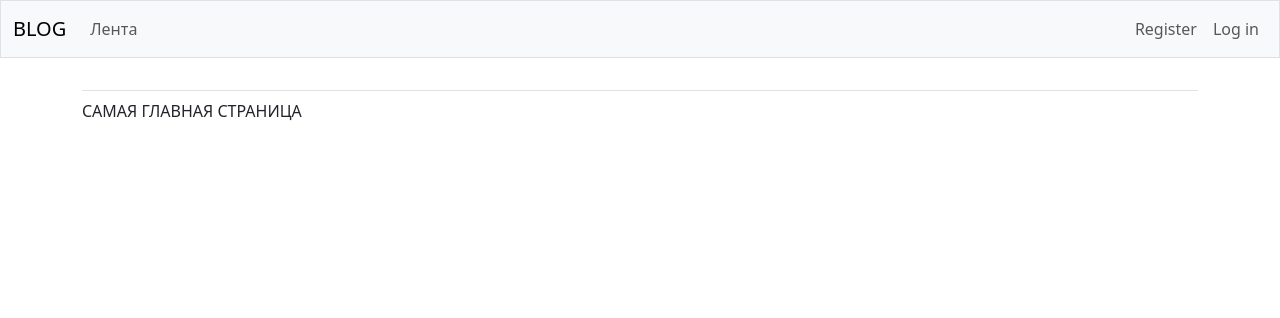
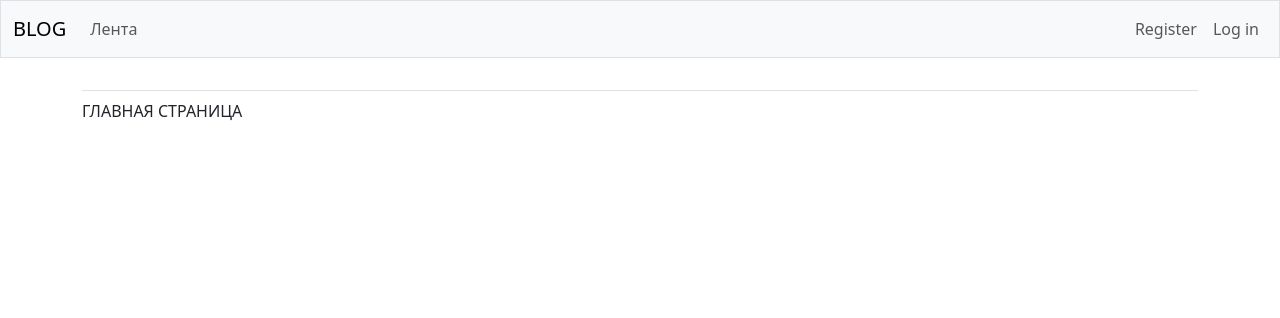
Before and after one commit to Good05Will/blog, a Django app: page / in a window 1280 px wide. Shown: the top 318 px of the page. Run offline with Django 5.2, Linux system fonts and the light colour scheme; some libraries are stand-ins or nearby versions.

Commit message:
BLOG 1.2

```diff
--- a/blogs/templates/blogs/index.html
+++ b/blogs/templates/blogs/index.html
@@ -1,5 +1,5 @@
 {% extends "blogs/base.html" %}
 
 {% block content %}
-  <p>САМАЯ ГЛАВНАЯ СТРАНИЦА</p>
+  <p>ГЛАВНАЯ СТРАНИЦА</p>
 {% endblock content %}
```
